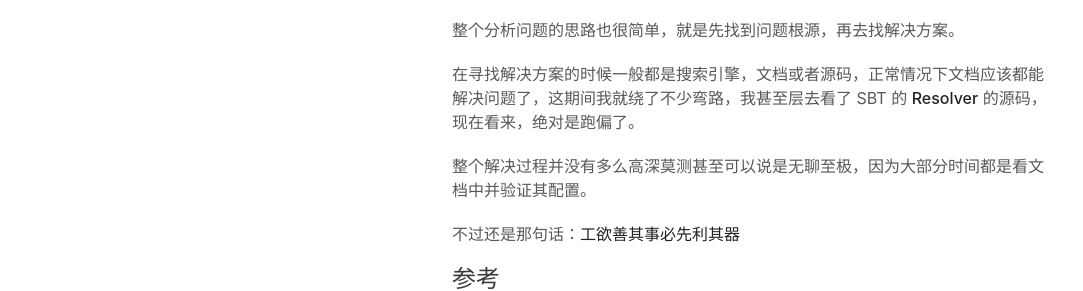
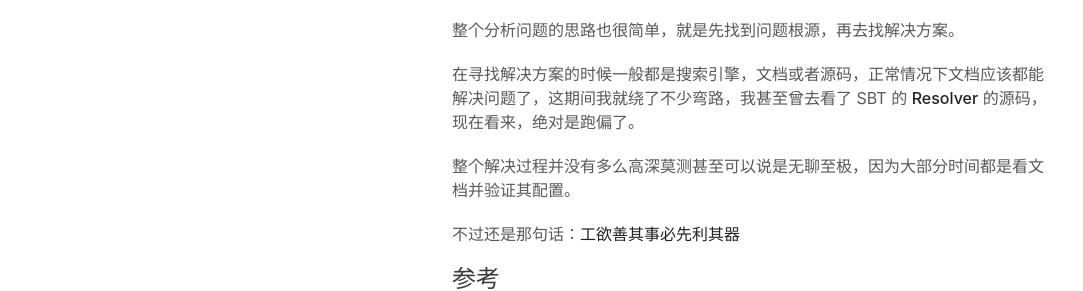
Before and after one commit to vran-dev/vran-dev.github.io, a Jekyll site: the page built from _articles/sbt-update-optimize/从30分钟到1分钟-SBT的update耗时优化记录.md, in a window 1280 px wide and 900 px high, scrolled down 8551 px. Shown: the part 347-638 px from the top of the window, without its empty margins (98-1181 px from the left). Built offline with Jekyll 4.4.1, drawn with Linux system fonts in a browser that asks for light colours; comment, search, counter and statistics services are not loaded.

Commit message:
fix error word

```diff
--- a/_articles/sbt-update-optimize/从30分钟到1分钟-SBT的update耗时优化记录.md
+++ b/_articles/sbt-update-optimize/从30分钟到1分钟-SBT的update耗时优化记录.md
@@ -245,9 +245,9 @@ updateOptions := updateOptions.value.withCachedResolution(true).withLatestSnapsh
 
 整个分析问题的思路也很简单，就是先找到问题根源，再去找解决方案。
 
-在寻找解决方案的时候一般都是搜索引擎，文档或者源码，正常情况下文档应该都能解决问题了，这期间我就绕了不少弯路，我甚至层去看了 SBT 的  **Resolver** 的源码， 现在看来，绝对是跑偏了。
+在寻找解决方案的时候一般都是搜索引擎，文档或者源码，正常情况下文档应该都能解决问题了，这期间我就绕了不少弯路，我甚至曾去看了 SBT 的  **Resolver** 的源码， 现在看来，绝对是跑偏了。
 
-整个解决过程并没有多么高深莫测甚至可以说是无聊至极，因为大部分时间都是看文档中并验证其配置。
+整个解决过程并没有多么高深莫测甚至可以说是无聊至极，因为大部分时间都是看文档并验证其配置。
 
 不过还是那句话：**工欲善其事必先利其器**
 
```
